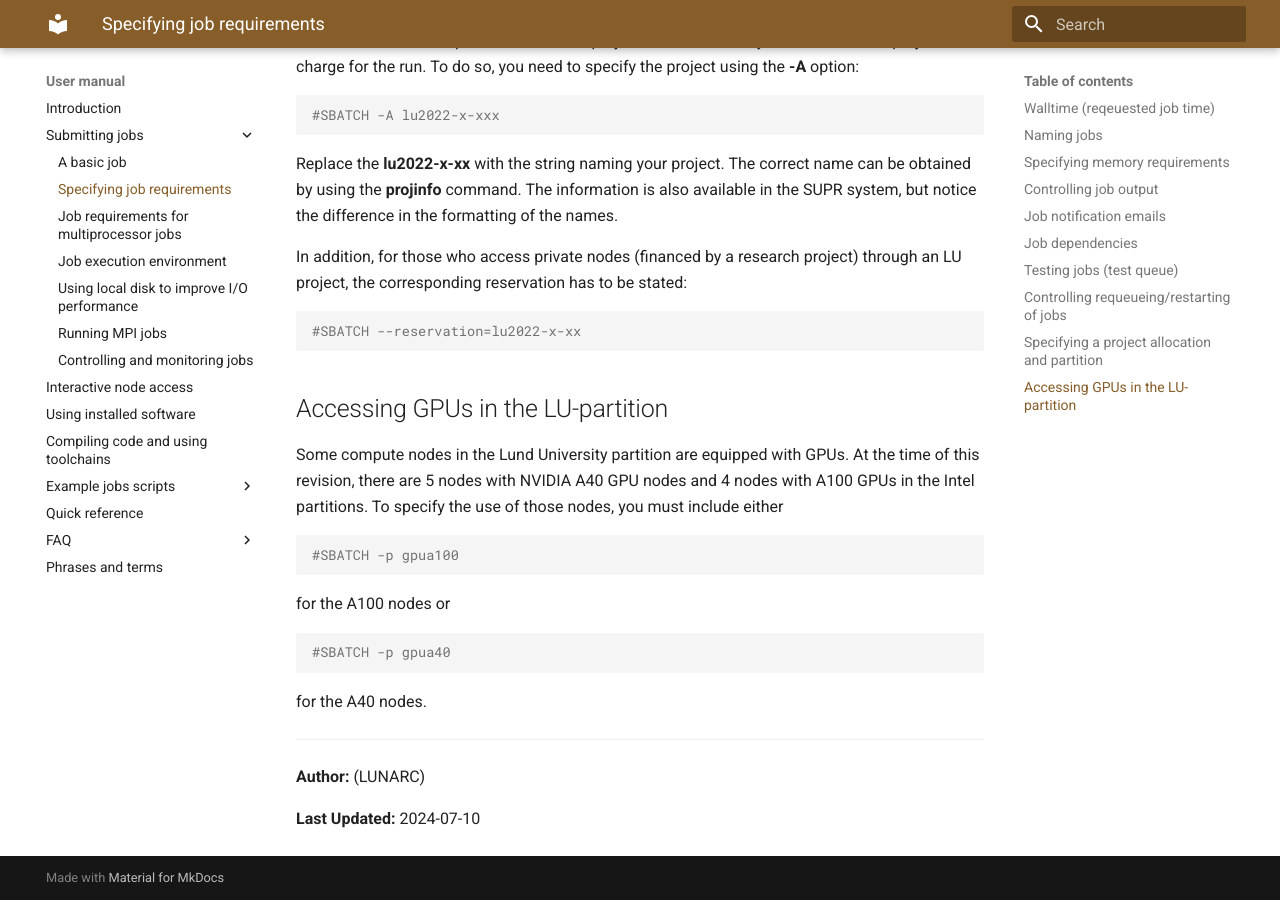
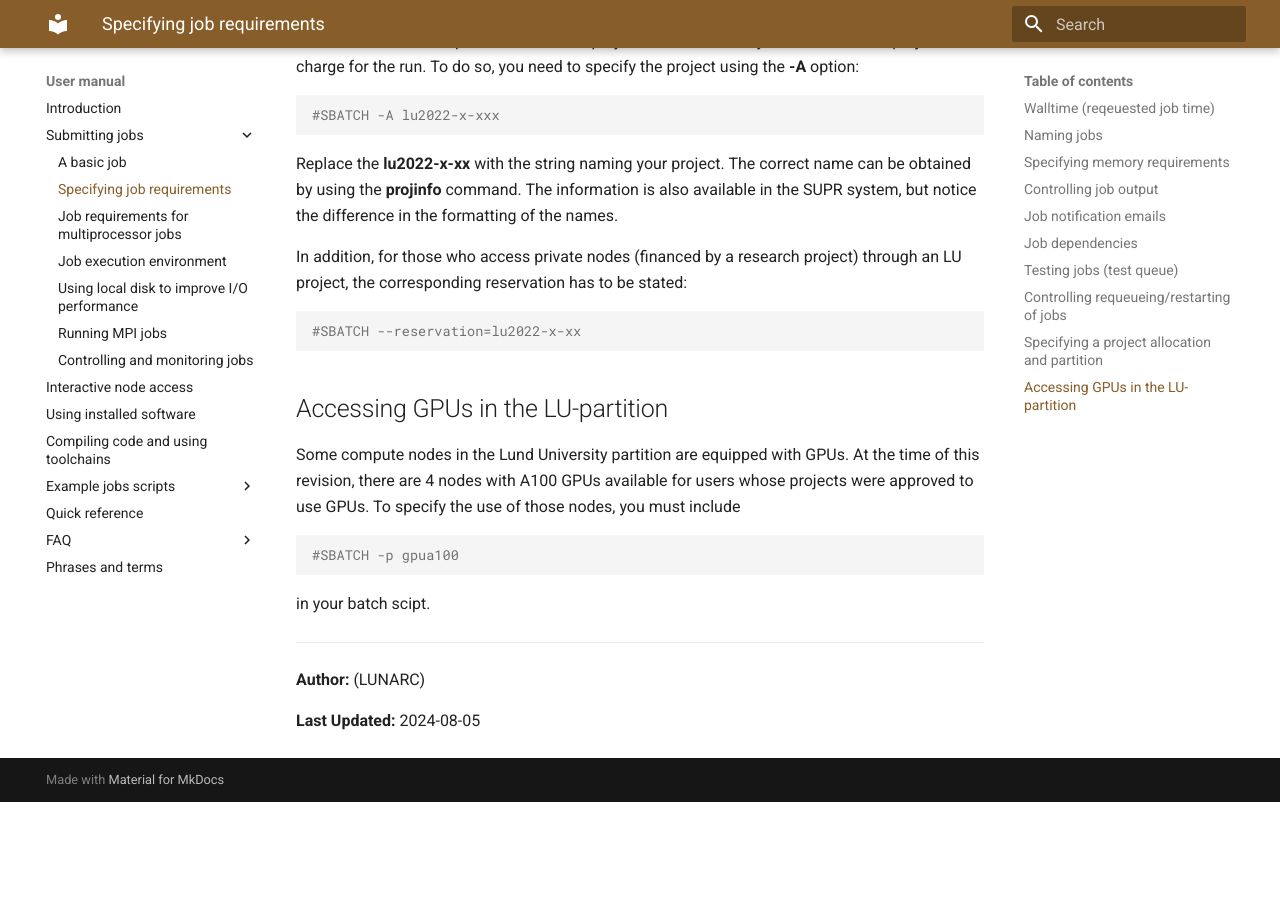
Before and after one commit to lunarc/lunarc_docs, an MkDocs documentation site: the page built from docs/manual/submitting_jobs/manual_specifying_requirements.md, in a window 1280 px wide and 900 px high, scrolled down 3950 px. Built offline with MkDocs 1.6.1 and Material for MkDocs 9.7.7, drawn with Linux system fonts in a browser that asks for light colours; comment, search, counter and statistics services are not loaded; after the commit the page ends 4752 px from its top, so only the background shows below that.

Commit message:
Update manual_specifying_requirements.md

````diff
--- a/docs/manual/submitting_jobs/manual_specifying_requirements.md
+++ b/docs/manual/submitting_jobs/manual_specifying_requirements.md
@@ -137,24 +137,25 @@ In addition, for those who access private nodes (financed by a research project)
 
 ## Accessing GPUs in the LU-partition
 
-Some compute nodes in the Lund University partition are equipped with GPUs. At the time of this revision, there are 5 nodes with NVIDIA A40 GPU nodes and 4 nodes with A100 GPUs in the Intel partitions. To specify the use of those nodes, you must include either
+Some compute nodes in the Lund University partition are equipped with GPUs. At the time of this revision, there are  4 nodes with A100 GPUs available for users whose projects were approved to use GPUs. To specify the use of those nodes, you must include
 
 ```bash
 #SBATCH -p gpua100
 ```
-
-for the A100 nodes or
+in your batch scipt.
+<!--for the A100 nodes or
 
 ```bash
-#SBATCH -p gpua40
+#SBATCH -p gpua40i
 ```
 
 for the A40 nodes.
 
+-->
 ---
 
 **Author:**
 (LUNARC)
 
 **Last Updated:**
-2024-07-10
+2024-08-05
````
